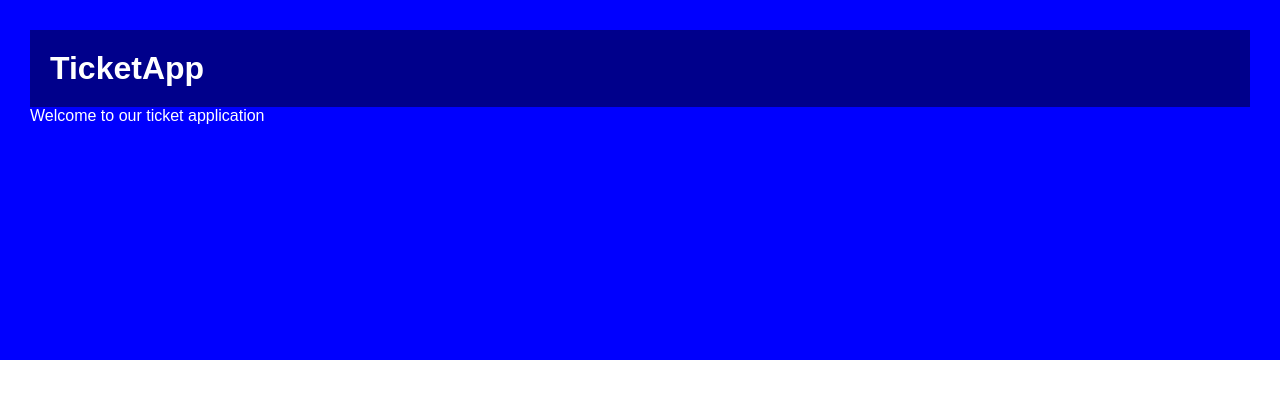
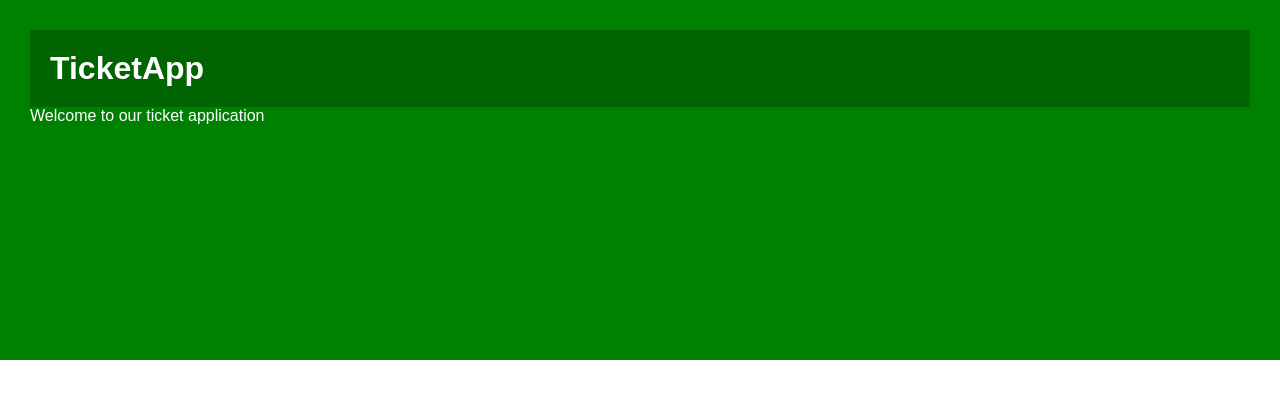
Before and after one commit to zakariyah-1/ticketapp, a plain HTML site: page index.html in a window 1280 px wide. Drawn offline with Linux system fonts and the light colour scheme.

Commit message:
changed the bg color to green

```diff
--- a/index.html
+++ b/index.html
@@ -14,13 +14,13 @@
 
 		div{
 			min-height: 300px;
-			background-color:blue;
+			background-color:green;
 			padding: 30px;
 			color:white;
 		}
 
 		h1{
-			background-color: darkblue;
+			background-color: darkgreen;
 			padding: 20px;
 		}
 
```
